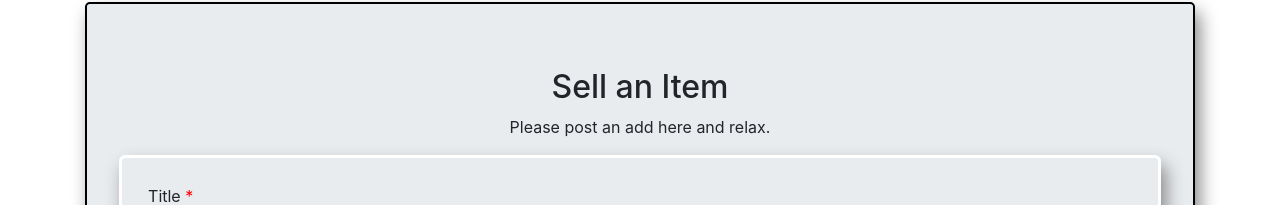
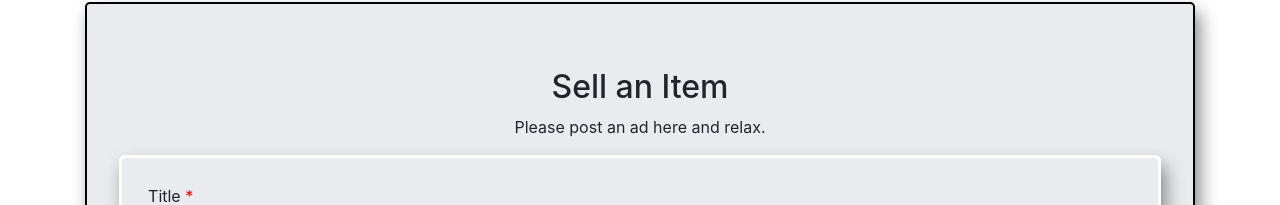
Before and after one commit to tulianish/Affordly, a React (Create React App) app in the folder affordly/: page /sell in a window 1280 px wide. Shown: the part 87-292 px from the top of the page. Built offline with nearby package versions, Linux system fonts and the light colour scheme.

Commit message:
Alert message and minor changes

```diff
--- a/affordly/src/pages/incident.js
+++ b/affordly/src/pages/incident.js
@@ -84,7 +84,7 @@ handleSubmit = (event) => {
         <div className="jumbotron box_layout">
 
 
-          <h2 className = "heading"> Raise A Support Ticker </h2>
+          <h2 className = "heading"> Raise A Support Ticket </h2>
           <p className = "heading"> Your voice is important to us.</p>
 
           <div className="fields">
--- a/affordly/src/pages/sell.js
+++ b/affordly/src/pages/sell.js
@@ -112,7 +112,7 @@ class Sell extends React.Component {
         <div className="container my_container">
           <div className="jumbotron box_layout">
             <h2 className="heading"> Sell an Item </h2>
-            <p className="heading"> Please post an add here and relax.</p>
+            <p className="heading"> Please post an ad here and relax.</p>
 
             <div class="fields">
               <Form
```
